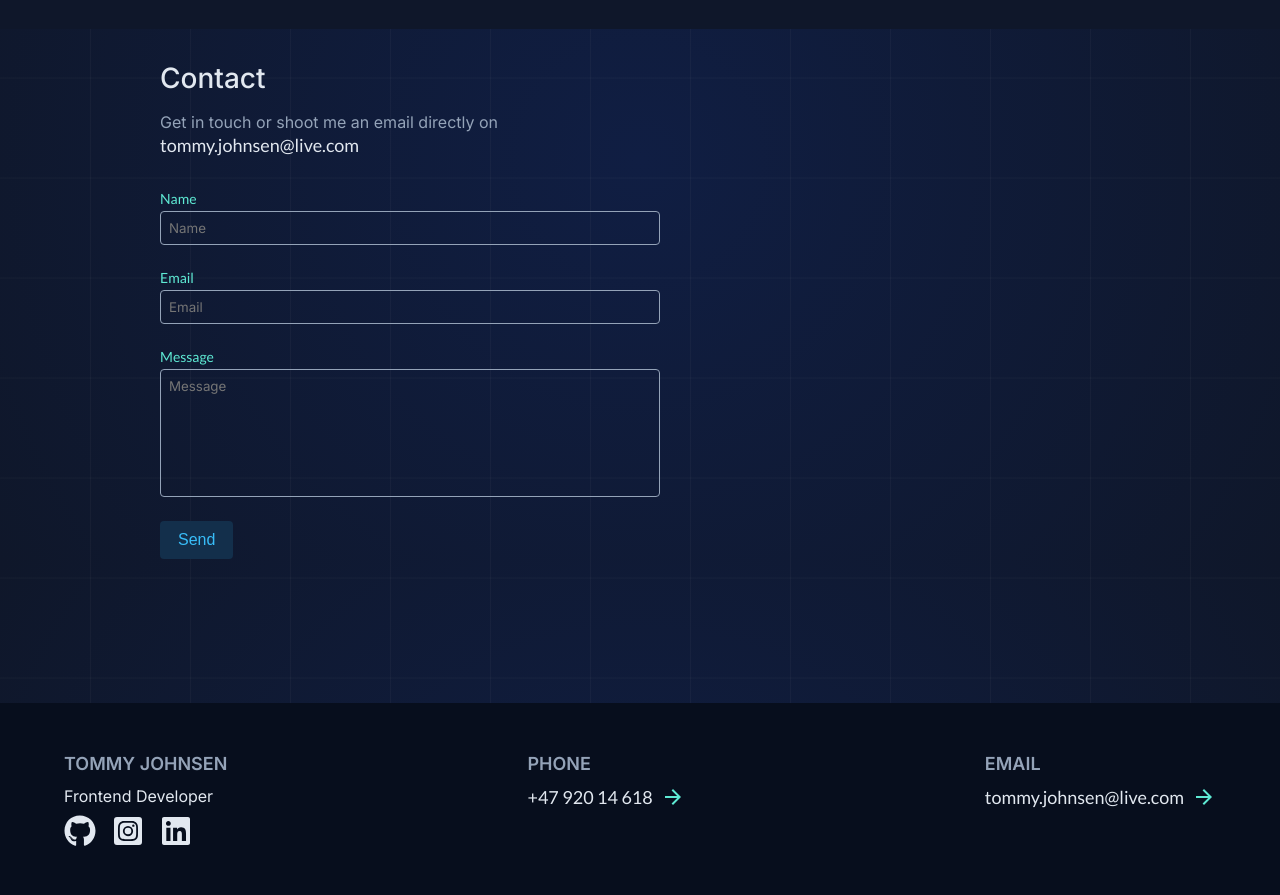
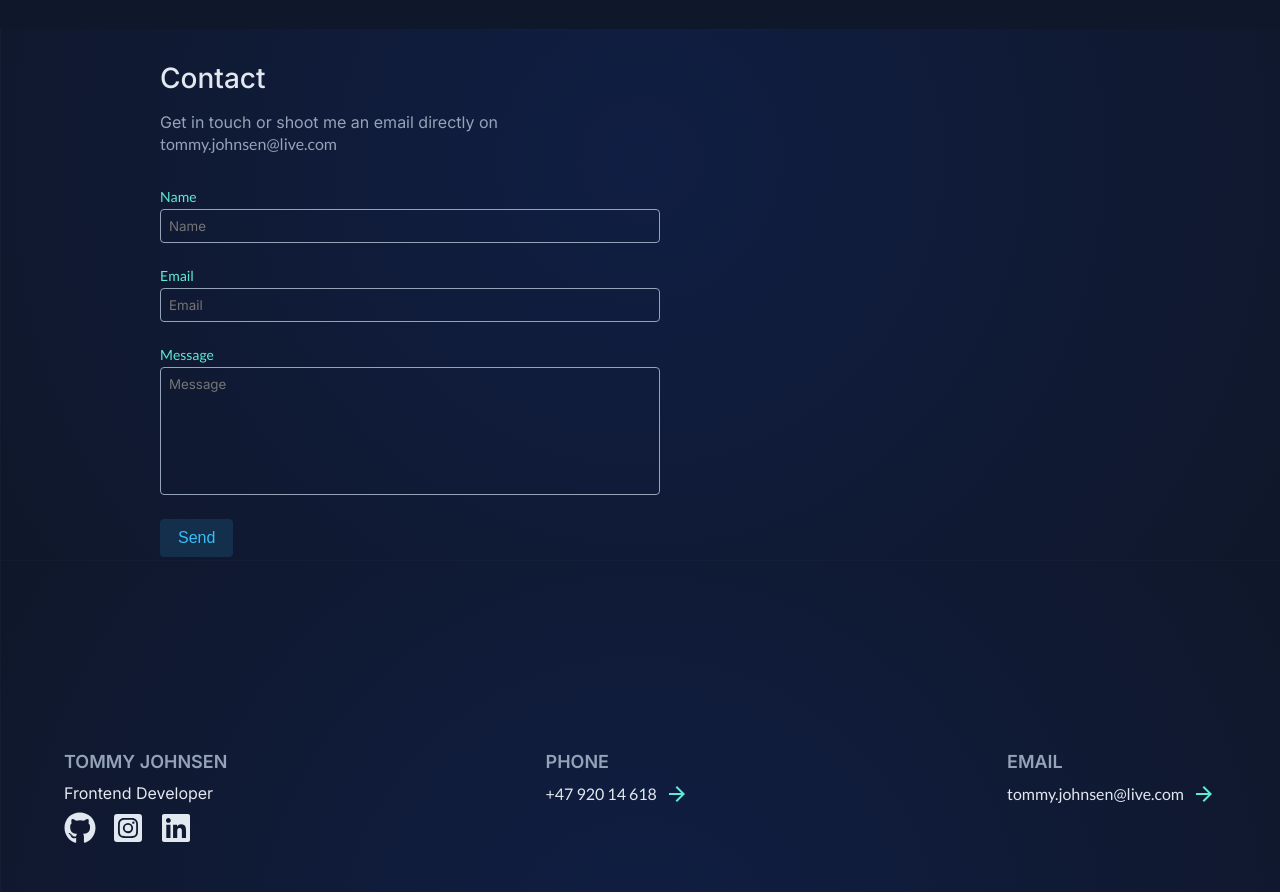
Before and after one commit to 7oiden/portfolio-v3, a React (Vite) app: page /about in a window 1280 px wide. Shown: the part 1040-1935 px from the top of the page. Built offline with nearby package versions, Linux system fonts and the light colour scheme.

Commit message:
bg styling improved

```diff
--- a/css/styles.css
+++ b/css/styles.css
@@ -12,10 +12,12 @@ html {
   box-sizing: inherit;
 }
 
-#root {
-  background-image: linear-gradient(rgba(183, 183, 183, 0.0509803922) 1px, transparent 1px), linear-gradient(to right, rgba(183, 183, 183, 0.0509803922) 1px, transparent 1px);
+.page-wrapper {
+  position: relative;
+  background-image: linear-gradient(rgba(255, 255, 255, 0.02) 1px, transparent 1px), linear-gradient(to right, rgba(255, 255, 255, 0.025) 1px, transparent 1px);
   background-size: 100px 100px;
   background-position: center;
+  background-attachment: fixed;
 }
 
 body {
@@ -41,8 +43,6 @@ a {
   text-decoration: unset;
   color: unset;
   font-family: "lato", sans-serif;
-  color: #e2e8f0;
-  font-size: 1.125rem;
   display: block;
 }
 
@@ -102,20 +102,21 @@ img {
 
 .bg-container {
   position: absolute;
+  background-color: transparent;
 }
 
 .bg-text {
   font-family: playfair-display, serif;
   position: fixed;
   font-weight: 1000;
-  /* Place it behind the content */
-  font-size: 15rem; /* Adjust font size as needed */
-  color: rgba(0, 0, 0, 0.1); /* Adjust text color and opacity */
+  font-size: 15rem;
+  color: rgba(0, 0, 0, 0.1);
   z-index: -100;
-  bottom: 5%;
+  bottom: 2.5%;
   left: -5%;
   text-align: center;
-  color: rgba(255, 255, 255, 0.02);
+  color: rgba(255, 255, 255, 0.025);
+  background-blend-mode: difference;
 }
 
 .page-width, .section-wrapper, .page-heading {
@@ -412,7 +413,9 @@ p {
   display: none;
   gap: 2rem;
   list-style: none;
-  font-weight: 500;
+  font-weight: 400;
+  color: #e2e8f0;
+  font-size: 1.125rem;
 }
 @media (min-width: 992px) {
   .nav__links {
@@ -955,7 +958,7 @@ p {
 }
 
 .footer {
-  background-color: #070e1d;
+  background-color: transparent;
   flex-shrink: 0;
   margin-top: auto;
 }
--- a/src/sass/partials/_base.scss
+++ b/src/sass/partials/_base.scss
@@ -10,13 +10,18 @@ html {
   box-sizing: inherit;
 }
 
-#root {
-  background-image: linear-gradient(#b7b7b70d 1px, transparent 1px),
-    linear-gradient(to right, #b7b7b70d 1px, transparent 1px);
+.page-wrapper {
+  position: relative;
+  background-image: linear-gradient(
+      rgba(255, 255, 255, 0.02) 1px,
+      transparent 1px
+    ),
+    linear-gradient(to right, rgba(255, 255, 255, 0.025) 1px, transparent 1px);
   background-size: 100px 100px;
   // background-repeat: repeat;
   background-position: center;
-  // background-attachment: fixed;
+  background-attachment: fixed;
+  // z-index: -200;
 }
 
 body {
@@ -46,8 +51,6 @@ a {
   text-decoration: unset;
   color: unset;
   font-family: $link;
-  color: getColor(link);
-  font-size: getSize(navLinkS);
   display: block;
 }
 
@@ -107,25 +110,20 @@ img {
 
 .bg-container {
   position: absolute;
-
+  background-color: transparent;
+  // background-blend-mode: multiply;
 }
 
 .bg-text {
   font-family: playfair-display, serif;
   position: fixed;
   font-weight: 1000;
-   /* Place it behind the content */
-  font-size: 15rem; /* Adjust font size as needed */
-  // writing-mode: vertical-rl;
-  // text-orientation: sideways;
-  color: rgba(0, 0, 0, 0.1); /* Adjust text color and opacity */
-  // transform: translateY(-50%);
-  // top: 50%;
-  // left: 50%;
+  font-size: 15rem;
+  color: rgba(0, 0, 0, 0.1);
   z-index: -100;
-  // transform: translateY(-50%);
-  bottom: 5%;
+  bottom: 2.5%;
   left: -5%;
   text-align: center;
-  color: rgba($color: #fff, $alpha: 0.02);
+  color: rgba(255, 255, 255, 0.025);
+  background-blend-mode: difference;
 }
--- a/src/sass/partials/_footer.scss
+++ b/src/sass/partials/_footer.scss
@@ -1,5 +1,5 @@
 .footer {
-  background-color: getColor(footerBg);
+  background-color: transparent;
   flex-shrink: 0;
   margin-top: auto;
 
--- a/src/sass/partials/_header.scss
+++ b/src/sass/partials/_header.scss
@@ -23,7 +23,9 @@
   display: none;
   gap: 2rem;
   list-style: none;
-  font-weight: 500;
+  font-weight: 400;
+  color: getColor(link);
+  font-size: getSize(navLinkS);
 
   @media (min-width: getBreakpoint(large)) {
     display: flex;
--- a/src/sass/partials/_variables.scss
+++ b/src/sass/partials/_variables.scss
@@ -15,6 +15,7 @@ $colors: (
   heroHeading: #fff,
   sectionHeading: #e2e8f0,
   textLight: #94a3b8,
+  navLinks: #fff,
   link: #e2e8f0,
   accentCol1: #38bdf8,
   accentCol2: #5eead4,
```
Also changed, not shown: 1 other file (tests, documents, lock files or other folders).
